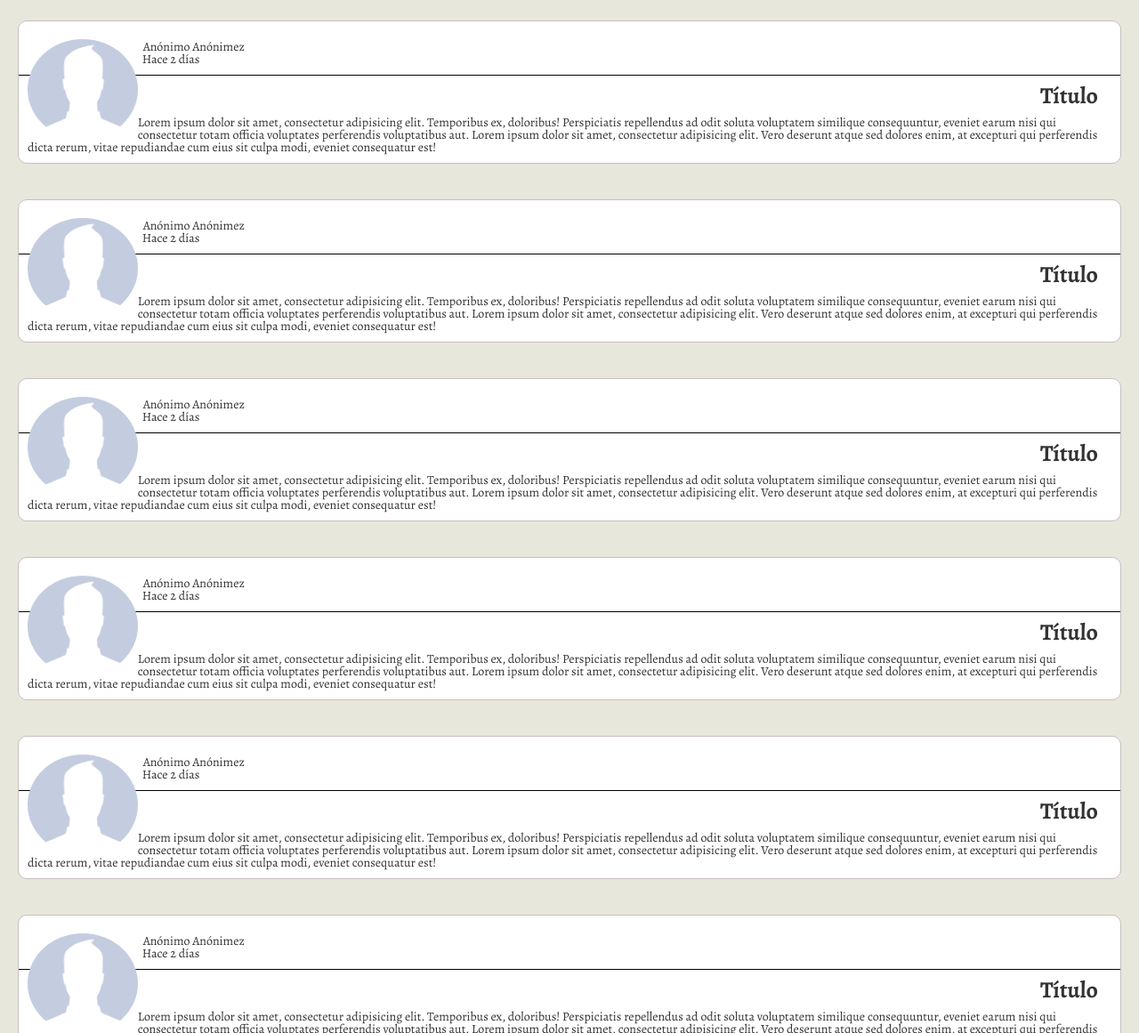
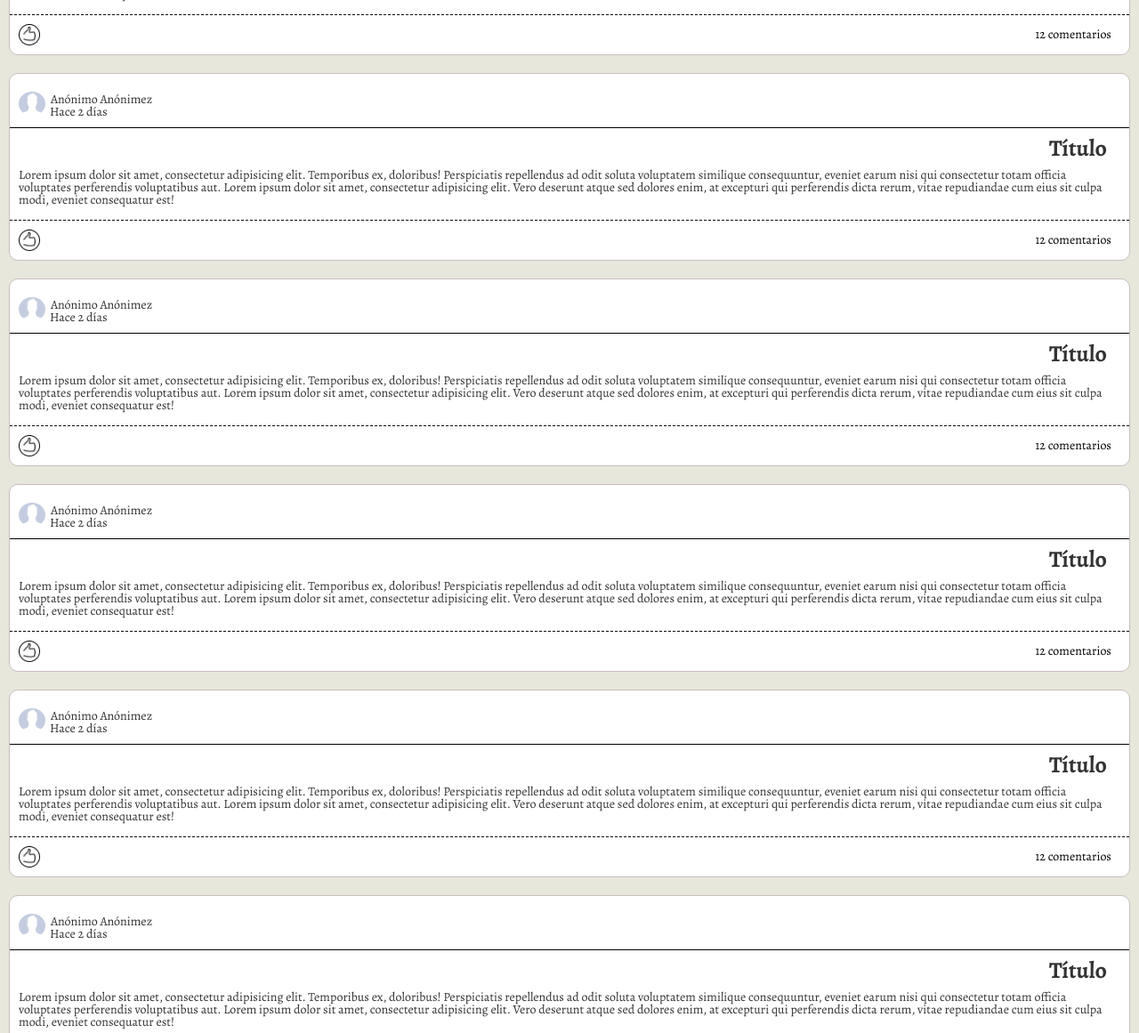
Before and after one commit to manudzmz/pracNinja, a website: page index.html in a window 1280 px wide. Shown: the part 1639-2800 px from the top of the page at 89% size. Drawn offline with nearby package versions, Linux system fonts and the light colour scheme.

Commit message:
Añadidos iconos de Like y pie de articulo con el Me gusta y el numero de comentarios.

```diff
--- a/index.html
+++ b/index.html
@@ -15,7 +15,6 @@
 	</header>
 	<div class="container">
 		<div class="art-container">
-			<div class="art-container">
 			<article class="articulo">
 				<div class="author-container">
 					<img class="author-img" src="images/avatar.png" alt="">
@@ -26,17 +25,18 @@
 						<div>
 							<span class="time-ago">Hace 2 días</span>
 						</div>
-
 					</div>
 				</div>
 				<div class="text-container">
 					<h2 class="art-headline">Título 1</h2>
 					<p class="art-text">Lorem ipsum dolor sit amet, consectetur adipisicing elit. Temporibus ex, doloribus! Perspiciatis repellendus ad odit soluta voluptatem similique consequuntur, eveniet earum nisi qui consectetur totam officia voluptates perferendis voluptatibus aut. Lorem ipsum dolor sit amet, consectetur adipisicing elit. Vero deserunt atque sed dolores enim, at excepturi qui perferendis dicta rerum, vitae repudiandae cum eius sit culpa modi, eveniet consequatur est!</p>
 				</div>
+				<div class="foot-article">
+					<img class="like-icon" src="src/img/like-50.png" alt="Me gusta">
+					<a class="link-comentarios" href="#">12 comentarios</a>
+				</div>
 			</article>
 		</div>
-		</div>
-		<div class="art-container">
 		<div class="art-container">
 			<article class="articulo">
 				<div class="author-container">
@@ -56,10 +56,12 @@
 					<h2 class="art-headline">Título 2</h2>
 					<p class="art-text">Lorem ipsum dolor sit amet, consectetur adipisicing elit. Temporibus ex, doloribus! Perspiciatis repellendus ad odit soluta voluptatem similique consequuntur, eveniet earum nisi qui consectetur totam officia voluptates perferendis voluptatibus aut. Lorem ipsum dolor sit amet, consectetur adipisicing elit. Vero deserunt atque sed dolores enim, at excepturi qui perferendis dicta rerum, vitae repudiandae cum eius sit culpa modi, eveniet consequatur est!</p>
 				</div>
+				<div class="foot-article">
+					<img class="like-icon" src="src/img/like-50.png" alt="Me gusta">
+					<a class="link-comentarios" href="#">12 comentarios</a>
+				</div>
 			</article>
 		</div>
-		</div>
-		<div class="art-container">
 		<div class="art-container">
 				<article class="articulo">
 					<div class="author-container">
@@ -81,10 +83,12 @@
 						<h2 class="art-headline">Título 3</h2>
 						<p class="art-text">Lorem ipsum dolor sit amet, consectetur adipisicing elit. Temporibus ex, doloribus! Perspiciatis repellendus ad odit soluta voluptatem similique consequuntur, eveniet earum nisi qui consectetur totam officia voluptates perferendis voluptatibus aut. Lorem ipsum dolor sit amet, consectetur adipisicing elit. Vero deserunt atque sed dolores enim, at excepturi qui perferendis dicta rerum, vitae repudiandae cum eius sit culpa modi, eveniet consequatur est!</p>
 					</div>
+					<div class="foot-article">
+						<img class="like-icon" src="src/img/like-50.png" alt="Me gusta">
+						<a class="link-comentarios" href="#">12 comentarios</a>
+					</div>
 				</article>
 		</div>
-		</div>
-		<div class="art-container">
 		<div class="art-container">
 				<article class="articulo">
 					<div class="author-container">
@@ -103,10 +107,12 @@
 						<h2 class="art-headline">Título</h2>
 						<p class="art-text">Lorem ipsum dolor sit amet, consectetur adipisicing elit. Temporibus ex, doloribus! Perspiciatis repellendus ad odit soluta voluptatem similique consequuntur, eveniet earum nisi qui consectetur totam officia voluptates perferendis voluptatibus aut. Lorem ipsum dolor sit amet, consectetur adipisicing elit. Vero deserunt atque sed dolores enim, at excepturi qui perferendis dicta rerum, vitae repudiandae cum eius sit culpa modi, eveniet consequatur est!</p>
 					</div>
+					<div class="foot-article">
+						<img class="like-icon" src="src/img/like-50.png" alt="Me gusta">
+						<a class="link-comentarios" href="#">12 comentarios</a>
+					</div>
 				</article>
 		</div>
-		</div>
-		<div class="art-container">
 		<div class="art-container">
 				<article class="articulo">
 					<div class="author-container">
@@ -125,10 +131,12 @@
 						<h2 class="art-headline">Título</h2>
 						<p class="art-text">Lorem ipsum dolor sit amet, consectetur adipisicing elit. Temporibus ex, doloribus! Perspiciatis repellendus ad odit soluta voluptatem similique consequuntur, eveniet earum nisi qui consectetur totam officia voluptates perferendis voluptatibus aut. Lorem ipsum dolor sit amet, consectetur adipisicing elit. Vero deserunt atque sed dolores enim, at excepturi qui perferendis dicta rerum, vitae repudiandae cum eius sit culpa modi, eveniet consequatur est!</p>
 					</div>
+					<div class="foot-article">
+						<img class="like-icon" src="src/img/like-50.png" alt="Me gusta">
+						<a class="link-comentarios" href="#">12 comentarios</a>
+					</div>
 				</article>
 		</div>
-		</div>
-		<div class="art-container">
 		<div class="art-container">
 				<article class="articulo">
 					<div class="author-container">
@@ -147,10 +155,12 @@
 						<h2 class="art-headline">Título</h2>
 						<p class="art-text">Lorem ipsum dolor sit amet, consectetur adipisicing elit. Temporibus ex, doloribus! Perspiciatis repellendus ad odit soluta voluptatem similique consequuntur, eveniet earum nisi qui consectetur totam officia voluptates perferendis voluptatibus aut. Lorem ipsum dolor sit amet, consectetur adipisicing elit. Vero deserunt atque sed dolores enim, at excepturi qui perferendis dicta rerum, vitae repudiandae cum eius sit culpa modi, eveniet consequatur est!</p>
 					</div>
+					<div class="foot-article">
+						<img class="like-icon" src="src/img/like-50.png" alt="Me gusta">
+						<a class="link-comentarios" href="#">12 comentarios</a>
+					</div>
 				</article>
 		</div>
-		</div>
-		<div class="art-container">
 		<div class="art-container">
 				<article class="articulo">
 					<div class="author-container">
@@ -169,10 +179,12 @@
 						<h2 class="art-headline">Título</h2>
 						<p class="art-text">Lorem ipsum dolor sit amet, consectetur adipisicing elit. Temporibus ex, doloribus! Perspiciatis repellendus ad odit soluta voluptatem similique consequuntur, eveniet earum nisi qui consectetur totam officia voluptates perferendis voluptatibus aut. Lorem ipsum dolor sit amet, consectetur adipisicing elit. Vero deserunt atque sed dolores enim, at excepturi qui perferendis dicta rerum, vitae repudiandae cum eius sit culpa modi, eveniet consequatur est!</p>
 					</div>
+					<div class="foot-article">
+						<img class="like-icon" src="src/img/like-50.png" alt="Me gusta">
+						<a class="link-comentarios" href="#">12 comentarios</a>
+					</div>
 				</article>
 		</div>
-		</div>
-		<div class="art-container">
 		<div class="art-container">
 				<article class="articulo">
 					<div class="author-container">
@@ -191,10 +203,12 @@
 						<h2 class="art-headline">Título</h2>
 						<p class="art-text">Lorem ipsum dolor sit amet, consectetur adipisicing elit. Temporibus ex, doloribus! Perspiciatis repellendus ad odit soluta voluptatem similique consequuntur, eveniet earum nisi qui consectetur totam officia voluptates perferendis voluptatibus aut. Lorem ipsum dolor sit amet, consectetur adipisicing elit. Vero deserunt atque sed dolores enim, at excepturi qui perferendis dicta rerum, vitae repudiandae cum eius sit culpa modi, eveniet consequatur est!</p>
 					</div>
+					<div class="foot-article">
+						<img class="like-icon" src="src/img/like-50.png" alt="Me gusta">
+						<a class="link-comentarios" href="#">12 comentarios</a>
+					</div>
 				</article>
 		</div>
-		</div>
-		<div class="art-container">
 		<div class="art-container">
 				<article class="articulo">
 					<div class="author-container">
@@ -213,10 +227,12 @@
 						<h2 class="art-headline">Título</h2>
 						<p class="art-text">Lorem ipsum dolor sit amet, consectetur adipisicing elit. Temporibus ex, doloribus! Perspiciatis repellendus ad odit soluta voluptatem similique consequuntur, eveniet earum nisi qui consectetur totam officia voluptates perferendis voluptatibus aut. Lorem ipsum dolor sit amet, consectetur adipisicing elit. Vero deserunt atque sed dolores enim, at excepturi qui perferendis dicta rerum, vitae repudiandae cum eius sit culpa modi, eveniet consequatur est!</p>
 					</div>
+					<div class="foot-article">
+						<img class="like-icon" src="src/img/like-50.png" alt="Me gusta">
+						<a class="link-comentarios" href="#">12 comentarios</a>
+					</div>
 				</article>
 		</div>
-		</div>
-		<div class="art-container">
 		<div class="art-container">
 				<article class="articulo">
 					<div class="author-container">
@@ -235,8 +251,11 @@
 						<h2 class="art-headline">Título</h2>
 						<p class="art-text">Lorem ipsum dolor sit amet, consectetur adipisicing elit. Temporibus ex, doloribus! Perspiciatis repellendus ad odit soluta voluptatem similique consequuntur, eveniet earum nisi qui consectetur totam officia voluptates perferendis voluptatibus aut. Lorem ipsum dolor sit amet, consectetur adipisicing elit. Vero deserunt atque sed dolores enim, at excepturi qui perferendis dicta rerum, vitae repudiandae cum eius sit culpa modi, eveniet consequatur est!</p>
 					</div>
+					<div class="foot-article">
+						<img class="like-icon" src="src/img/like-50.png" alt="Me gusta">
+						<a class="link-comentarios" href="#">12 comentarios</a>
+					</div>
 				</article>
-			</div>
 		</div>
 	</div>
 	<footer>
--- a/src/scss/_article-list.scss
+++ b/src/scss/_article-list.scss
@@ -12,9 +12,12 @@ $article-background: $color-white;
 			padding-top: 10px;
 			padding-bottom: 10px;
 	        border-bottom: 1px solid black;
+	        overflow: auto;
 			.author-img {
 				margin-left: 10px;
-				width: 10%;
+				//max-width: 10%;
+				max-width: 30px;
+				//height: 28px;
 				border-radius: 50%;
 				float: left;
 			}
@@ -50,5 +53,25 @@ $article-background: $color-white;
 				padding: 0px 10px;
 			}
 		}
+		.foot-article{
+			overflow: auto;
+			border-top: 1px dashed black;
+			margin-top: 15px;
+			.like-icon {
+				max-width: 24px;
+				padding-top: 10px;
+				padding-left: 10px;
+				//background-color: red;
+				float: left;
+			}
+			.link-comentarios {
+				padding-right: 20px;
+				padding-top: 15px;
+				text-decoration: none;
+				//background-color: blue;
+				color: black;
+				float: right;
+			}
+		}
 	}
 }
--- a/src/scss/_html-tags.scss
+++ b/src/scss/_html-tags.scss
@@ -3,7 +3,7 @@ body {
 	color: $main-text-color;
 	font-family: $main-font-family;
 	font-size: $font-size-base;
-	padding-top: 50px;
+	padding-top: 60px;
 }
 
 h2 {
--- a/src/scss/_web-header.scss
+++ b/src/scss/_web-header.scss
@@ -4,10 +4,14 @@ $web-header-color: $color-white;
 .web-header {
 	top: 0px; left: 0px;
 	background-color: $web-header-background;
-	padding: 10px 0;
+	padding: 0px 0;
 	position: fixed;
 	width: 100%;
+	height: 60px;
 	.web-title {
+		padding-bottom: 0px;
+		padding-top: 15px;
+		margin: 0px;
 		color: $web-header-color;
 		text-align: center;
 		font-family: $web-title-font-family;
--- a/src/scss/style.scss
+++ b/src/scss/style.scss
@@ -4,3 +4,5 @@
 @import 'html-tags';
 @import 'web-header';
 @import 'article-list';
+
+//@import "node_modules/bootstrap-sass/assets/stylesheets/bootstrap";
```
Also changed, not shown: dist/css/style.css, src/img/like-100-f.png (added), src/img/like-100.png (added), src/img/like-50-f.png (added), src/img/like-50.png (added), 1 other file. Lines whose indentation alone changed are shown as unchanged.
